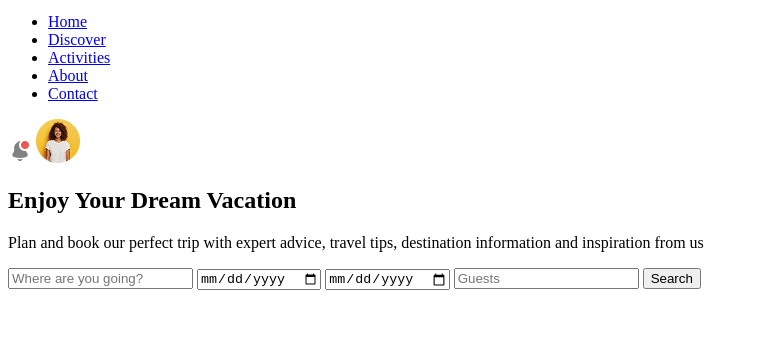
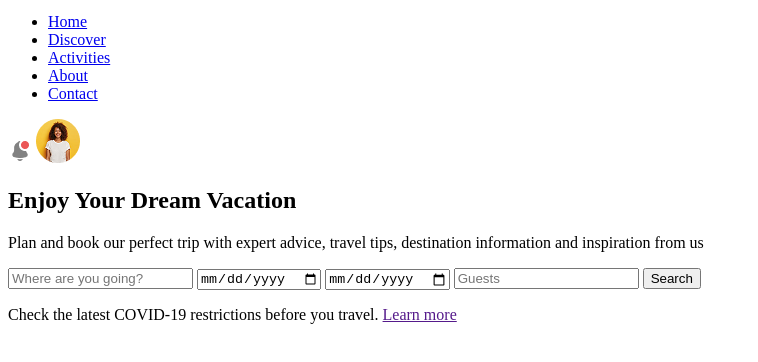
Before and after one commit to Oayao08/myDreamPlace, a plain HTML site: page index.html in a window 1280 px wide. Shown: the part 44-406 px from the top of the page, without its empty margins (0-758 px from the left). Drawn offline with Linux system fonts and the light colour scheme.

Commit message:
Mensaje alerta html

```diff
--- a/index.html
+++ b/index.html
@@ -56,6 +56,12 @@
 
         <button type="submit">Search</button>
       </form>
+      <aside class="alert">
+        <p>
+          Check the latest COVID-19 restrictions before you travel.
+          <a href="">Learn more</a>
+        </p>
+      </aside>
     </main>
   </body>
 </html>
```
